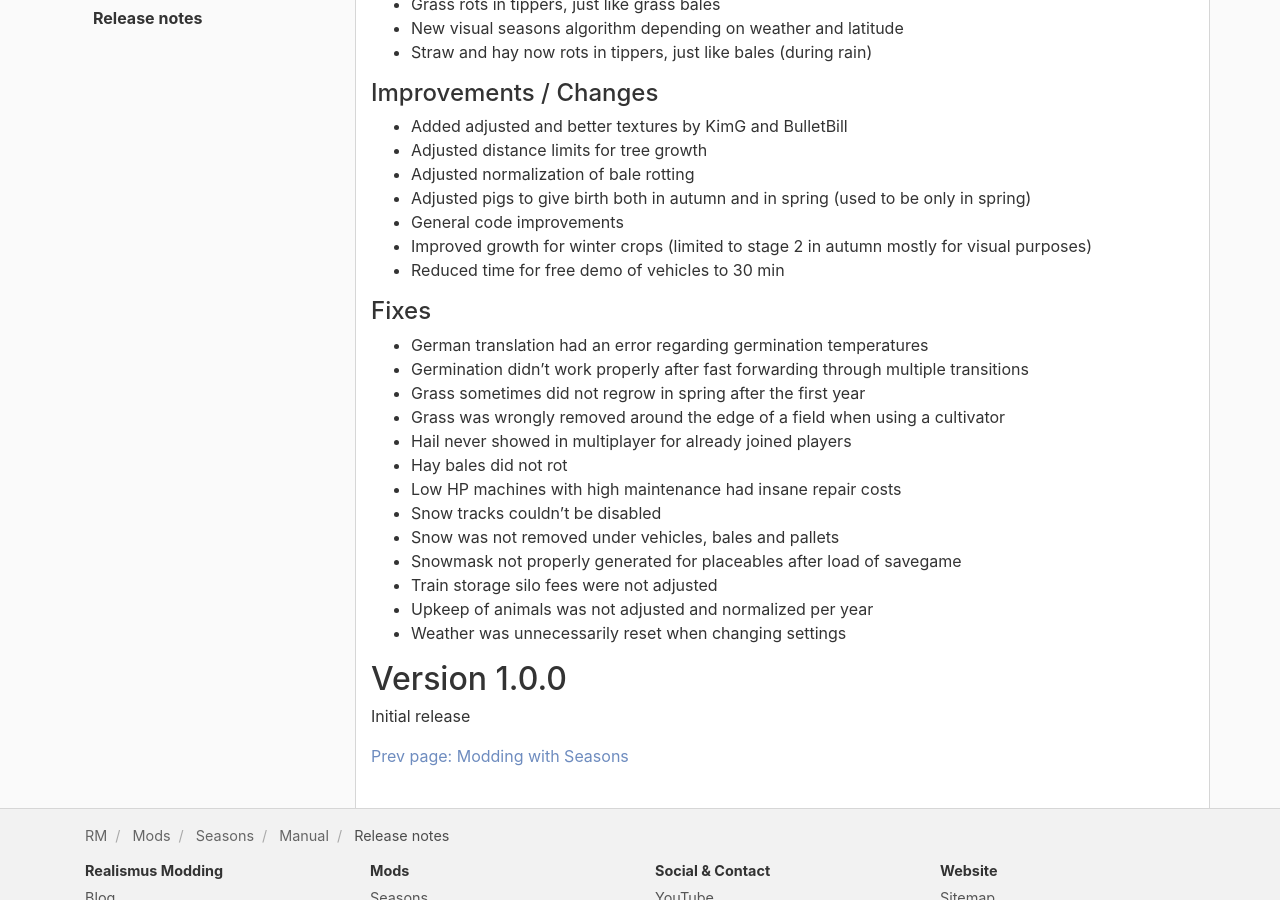
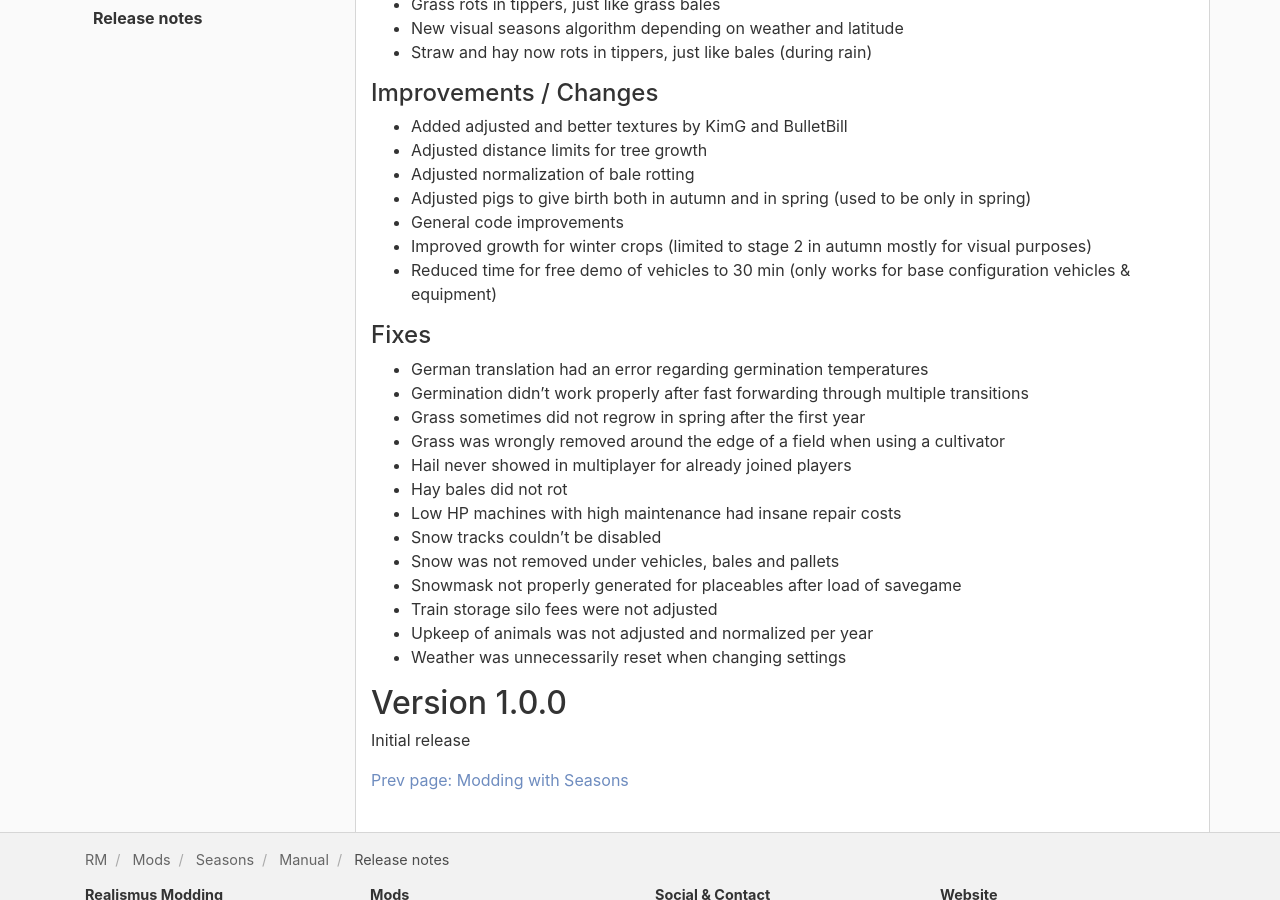
Before and after one commit to RealismusModding/realismusmodding.github.io, a Jekyll site: the page built from mods/seasons/manual/release_notes.md, in a window 1280 px wide and 900 px high, scrolled down 506 px. Built offline with Jekyll 4.4.1, drawn with Linux system fonts in a browser that asks for light colours; comment, search, counter and statistics services are not loaded.

Commit message:
Update release_notes.md

```diff
--- a/mods/seasons/manual/release_notes.md
+++ b/mods/seasons/manual/release_notes.md
@@ -28,7 +28,7 @@ This version is 100% compatible with save games created with Mod Contest version
 - Adjusted pigs to give birth both in autumn and in spring (used to be only in spring)
 - General code improvements
 - Improved growth for winter crops (limited to stage 2 in autumn mostly for visual purposes)
-- Reduced time for free demo of vehicles to 30 min
+- Reduced time for free demo of vehicles to 30 min (only works for base configuration vehicles & equipment)
 
 #### Fixes
 - German translation had an error regarding germination temperatures
```
